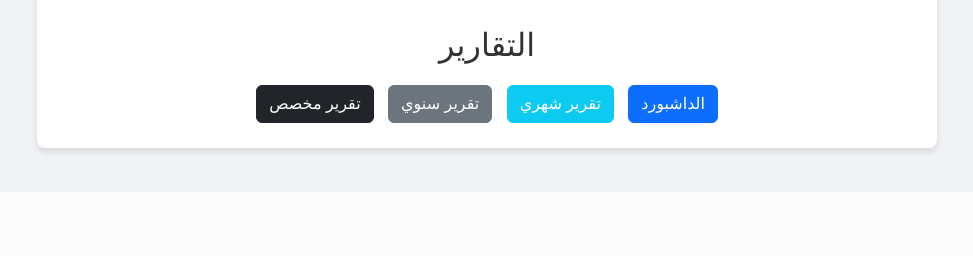
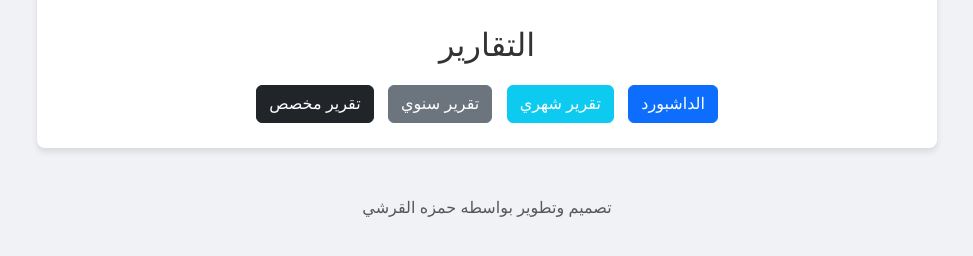
Before and after one commit to ledr11211-source/drip-in-dip, a Flask app: page / in a window 1280 px wide. Shown: the part 858-1114 px from the top of the page, without its empty margins (153-1126 px from the left). Before the commit the page ends 1015 px from the top, so only its background shows below. Run offline with Flask 3, Linux system fonts and the light colour scheme; a user stored in the database is signed in; data comes from the database, SQL or seed files in the repository.

Commit message:
Added developer credit line

```diff
--- a/templates/index.html
+++ b/templates/index.html
@@ -110,5 +110,6 @@
     </div>
 
     <script src="https://cdn.jsdelivr.net/npm/bootstrap@5.3.0/dist/js/bootstrap.bundle.min.js"></script>
+<p class="text-center mt-5 mb-3 text-muted">تصميم وتطوير بواسطه حمزه القرشي</p>
 </body>
 </html>
```
